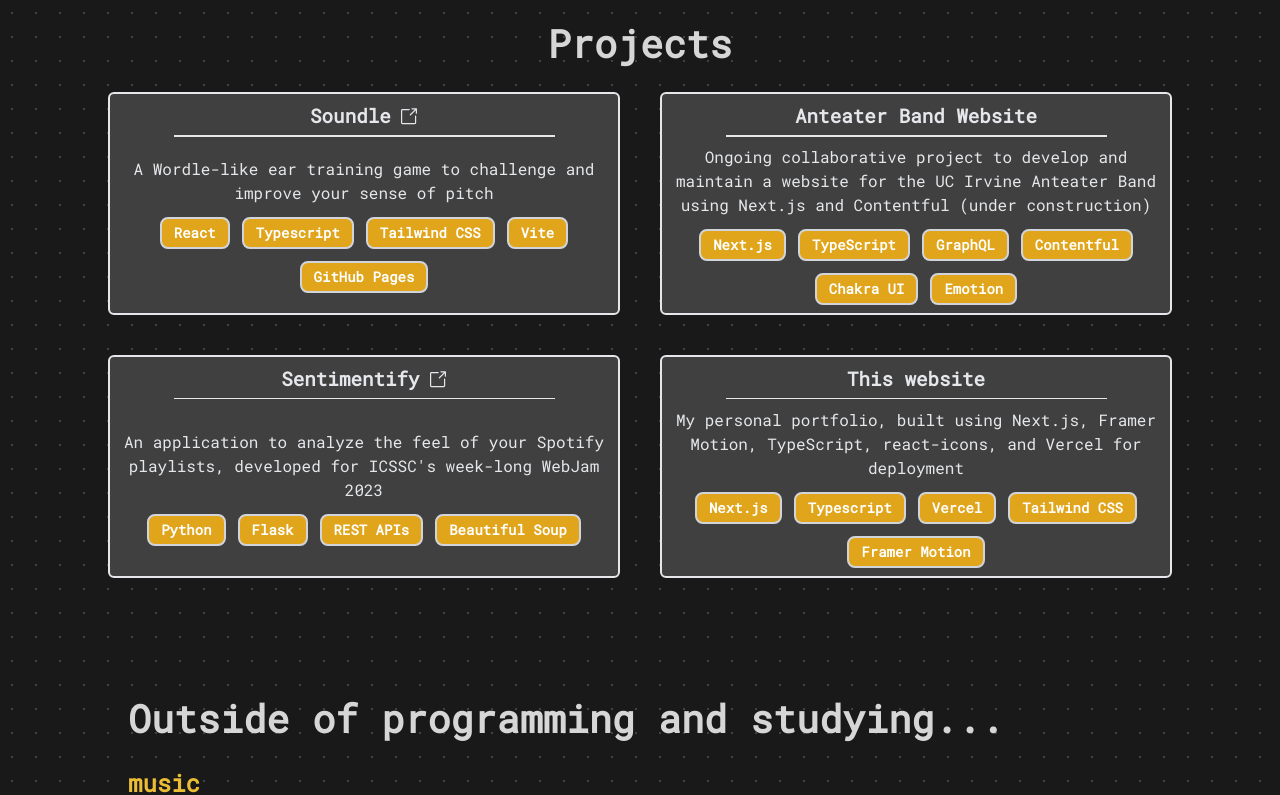
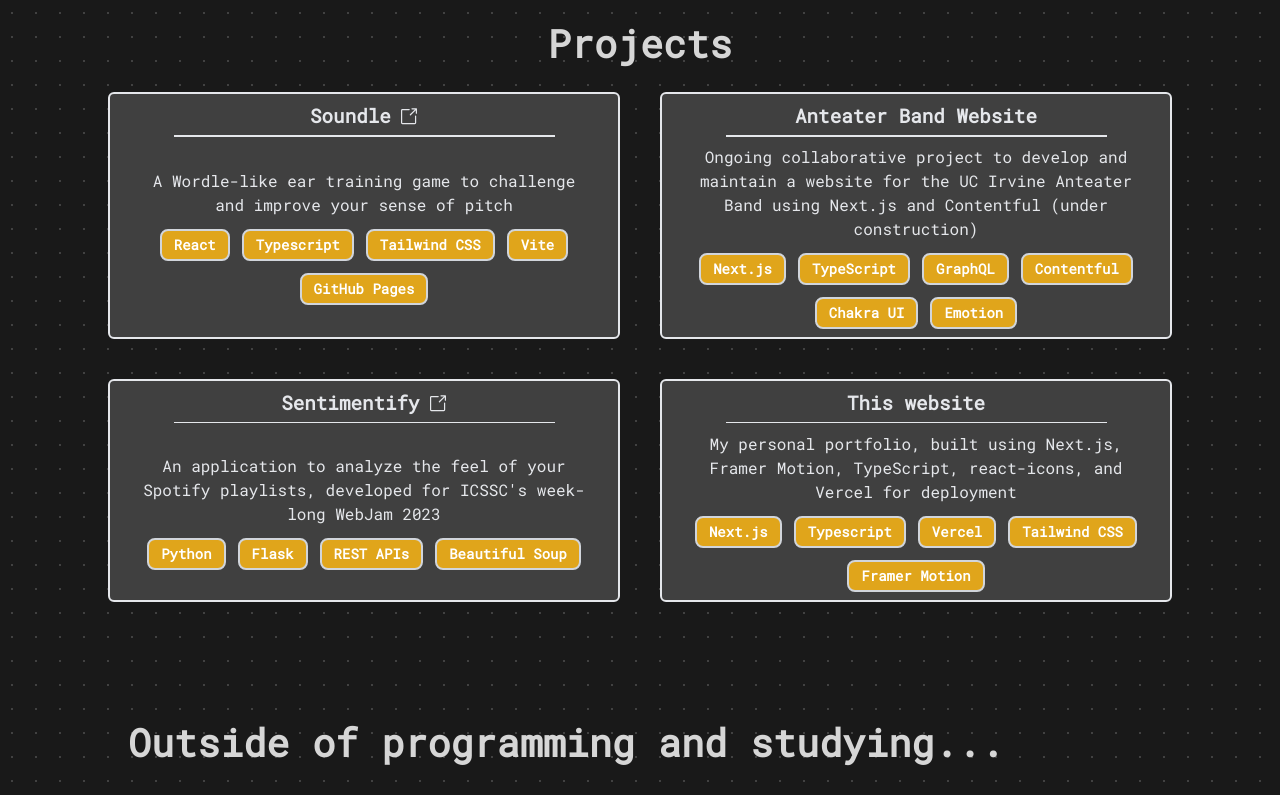
Before and after one commit to stephenzac/stephen-zacarias, a Next.js app: page / in a window 1280 px wide. Shown: the part 695-1490 px from the top of the page. Built offline with nearby package versions, Linux system fonts and the light colour scheme.

Commit message:
Fix project padding

```diff
--- a/src/components/projects.tsx
+++ b/src/components/projects.tsx
@@ -54,12 +54,12 @@
               {/* Line underneath title */}
               <div className="bg-gray-200 h-[2px] w-9/12 mx-4 mt-1"></div>
 
-              <div className="flex flex-col gap-3 justify-center h-full py-2">
+              <div className="flex flex-col gap-3 justify-center h-full py-2 px-3">
                 {/* Project description  */}
                 <p className="font-normal mx-3">{project.projectDescription}</p>
 
                 {/* Project skills  */}
-                <div className="flex flex-row justify-center flex-wrap gap-3 mx-2">
+                <div className="flex flex-row justify-center flex-wrap gap-3">
                   {project.skills.map((skill, skillIdx) => {
                     return <ProjectSkill skill={skill} key={skillIdx} />;
                   })}
```
